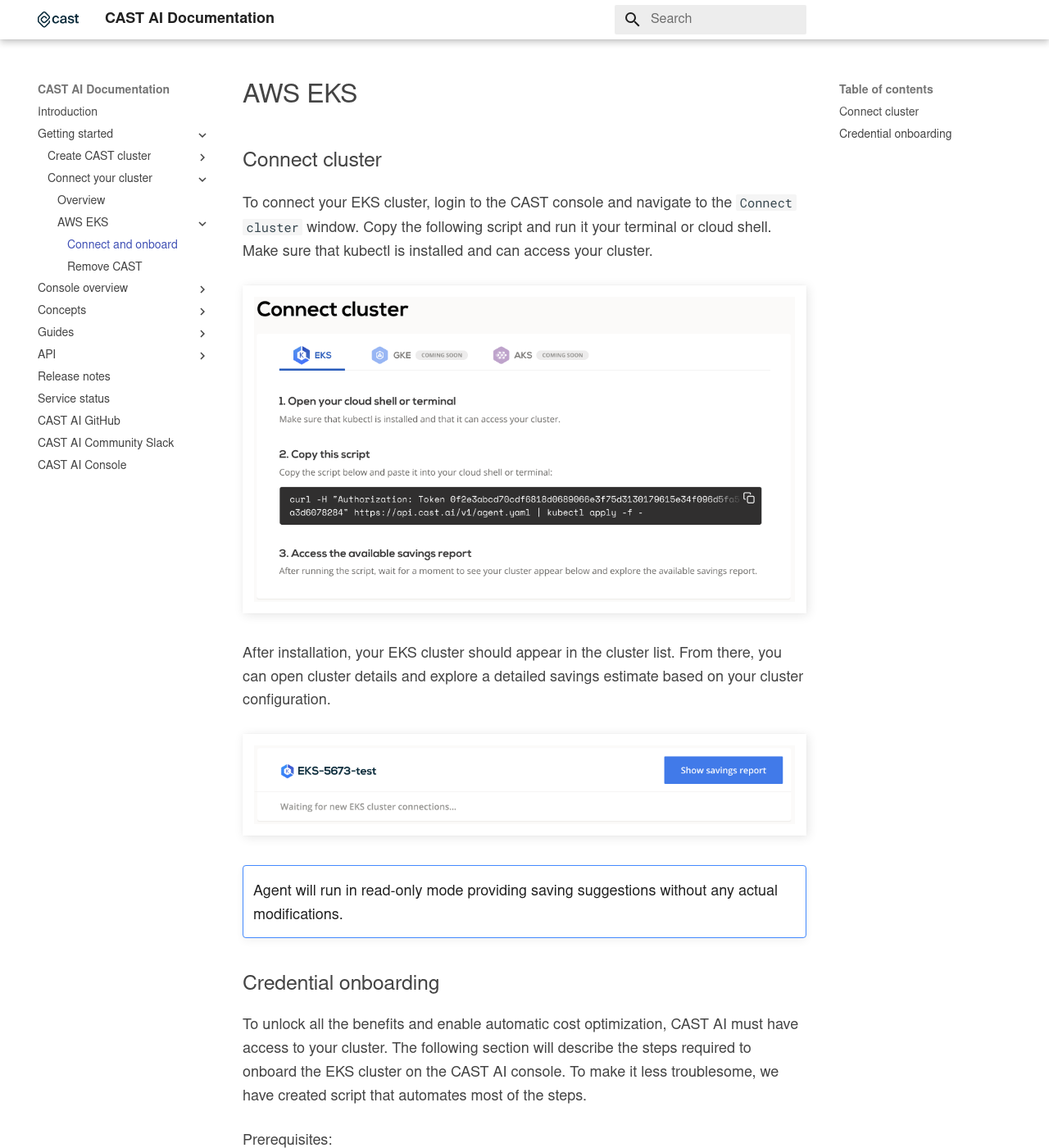
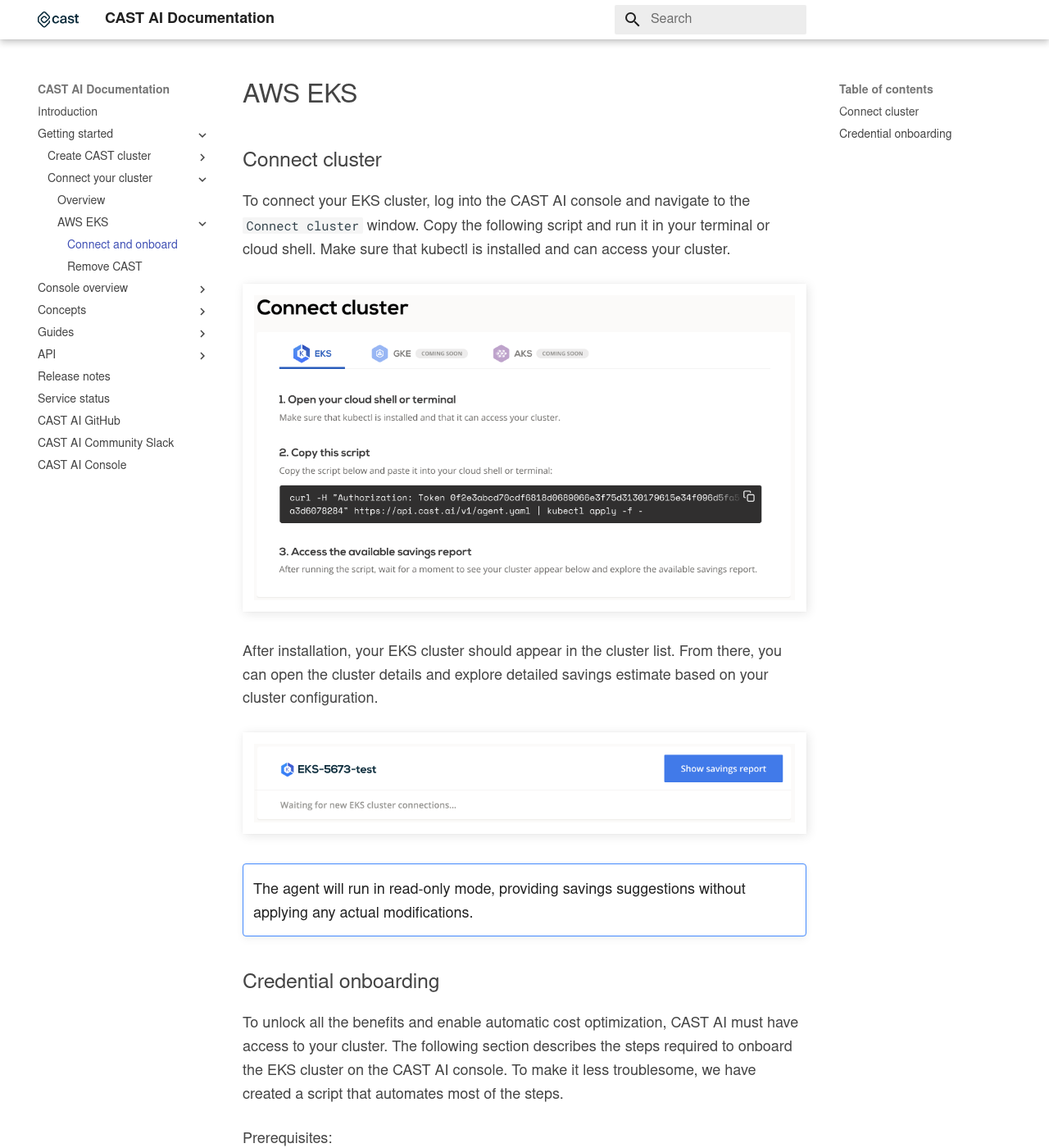
Before and after one commit to castai/docs, an MkDocs documentation site: the page built from docs/getting-started/external-cluster/eks/eks.md, in a window 1280 px wide and 1400 px high. Shown: the whole window at 82% size. Built offline with MkDocs 1.6.1 and Material for MkDocs 9.7.7, drawn with Linux system fonts in a browser that asks for light colours; some web fonts are replaced; some of the changed text lies outside the part shown.

Commit message:
Update eks.md

```diff
--- a/docs/getting-started/external-cluster/eks/eks.md
+++ b/docs/getting-started/external-cluster/eks/eks.md
@@ -2,24 +2,24 @@
 
 ## Connect cluster
 
-To connect your EKS cluster, login to the CAST console and navigate to the `Connect cluster` window. Copy the following script
-and run it your terminal or cloud shell. Make sure that kubectl is installed and can access your cluster.
+To connect your EKS cluster, log into the CAST AI console and navigate to the `Connect cluster` window. Copy the following script
+and run it in your terminal or cloud shell. Make sure that kubectl is installed and can access your cluster.
 
 ![img.png](../../screenshots/connect-cluster-2.png)
 
-After installation, your EKS cluster should appear in the cluster list. From there, you can open cluster details and explore
-a detailed savings estimate based on your cluster configuration.
+After installation, your EKS cluster should appear in the cluster list. From there, you can open the cluster details and explore
+detailed savings estimate based on your cluster configuration.
 
 ![img.png](../../screenshots/connect-cluster-3.png)
 
 !!! note ""
-    Agent will run in read-only mode providing saving suggestions without any actual modifications.
+    The agent will run in read-only mode, providing savings suggestions without applying any actual modifications.
 
 ## Credential onboarding
 
 To unlock all the benefits and enable automatic cost optimization, CAST AI must have access to your cluster. The following
-section will describe the steps required to onboard the EKS cluster on the CAST AI console. To make it less troublesome, we have created
-script that automates most of the steps.
+section describes the steps required to onboard the EKS cluster on the CAST AI console. To make it less troublesome, we have created
+a script that automates most of the steps.
 
 Prerequisites:
 
@@ -33,28 +33,28 @@
 - **IAM permissions** – The IAM security principal that you're using must have permissions to work with AWS EKS, AWS IAM,
   and related resources. Additionally, you should have access to the EKS cluster that you wish to onboard on the CAST AI console.
 
-- CAST AI agent has to be running on the cluster.
+- The CAST AI agent has to be running on the cluster.
 
 Onboarding steps:
 
-To onboard your cluster go to “Available Savings” report and click on “Start saving” or “Enable CAST AI” button. The actual button will depend on an amount of optimizations available from your cluster.
+To onboard your cluster, go to the “Available Savings” report and click on the “Start saving” or “Enable CAST AI” button. The button's name will depend on the number of optimizations available from your cluster.
 
-Follow the instruction in the pop-up window to create & use AWS `AccessKeyId` and `SecretAccessKey`
+Follow the instruction in the pop-up window to create and use AWS `AccessKeyId` and `SecretAccessKey`
 
 ![img.png](../../screenshots/connect-cluster-4.png)
 
 The script will create a new AWS user with the required permissions, modify `aws-auth` ConfigMap, and print AWS `AccessKeyId` and `SecretAccessKey`, which then can be added to the CAST AI console and assigned to the corresponding EKS cluster.
 
-Generated user will have following permissions:
+The generated user will have the following permissions:
 
 - `AmazonEC2ReadOnlyAccess`
 - `IAMReadOnlyAccess`
 - Manage instances in specified cluster restricted to cluster VPC
-- Manage autoscaling groups in specified cluster
-- Manage EKS Node Groups in specified cluster
+- Manage autoscaling groups in the specified cluster
+- Manage EKS Node Groups in the specified cluster
 
-All `Write` permissions are scoped to single EKS cluster, and it won't have access to resources of any other clusters in the AWS account.
+All the `Write` permissions are scoped to a single EKS cluster - it won't have access to resources of any other clusters in the AWS account.
 
 That’s it! Your cluster is onboarded. You can now enable [policies](https://docs.cast.ai/console-overview/policies/) to keep your cluster configuration optimal.
 
-To complete steps mentioned above manually (without our script) be aware that when you create an Amazon EKS cluster, the IAM entity user or role, such as a federated user that creates the cluster, is automatically granted a `system:masters` permissions in the cluster's RBAC configuration in the control plane. To grant additional AWS users or roles the ability to interact with your cluster, you must edit the `aws-auth` ConfigMap within Kubernetes. For more information, see [Managing users or IAM roles for your cluster](https://docs.aws.amazon.com/eks/latest/userguide/add-user-role.html).
+To complete the steps mentioned above manually (without our script), be aware that when you create an Amazon EKS cluster, the IAM entity user or role (such as a federated user that creates the cluster) is automatically granted a `system:masters` permissions in the cluster's RBAC configuration in the control plane. To grant additional AWS users or roles the ability to interact with your cluster, you need to edit the `aws-auth` ConfigMap within Kubernetes. For more information, see [Managing users or IAM roles for your cluster](https://docs.aws.amazon.com/eks/latest/userguide/add-user-role.html).
```
